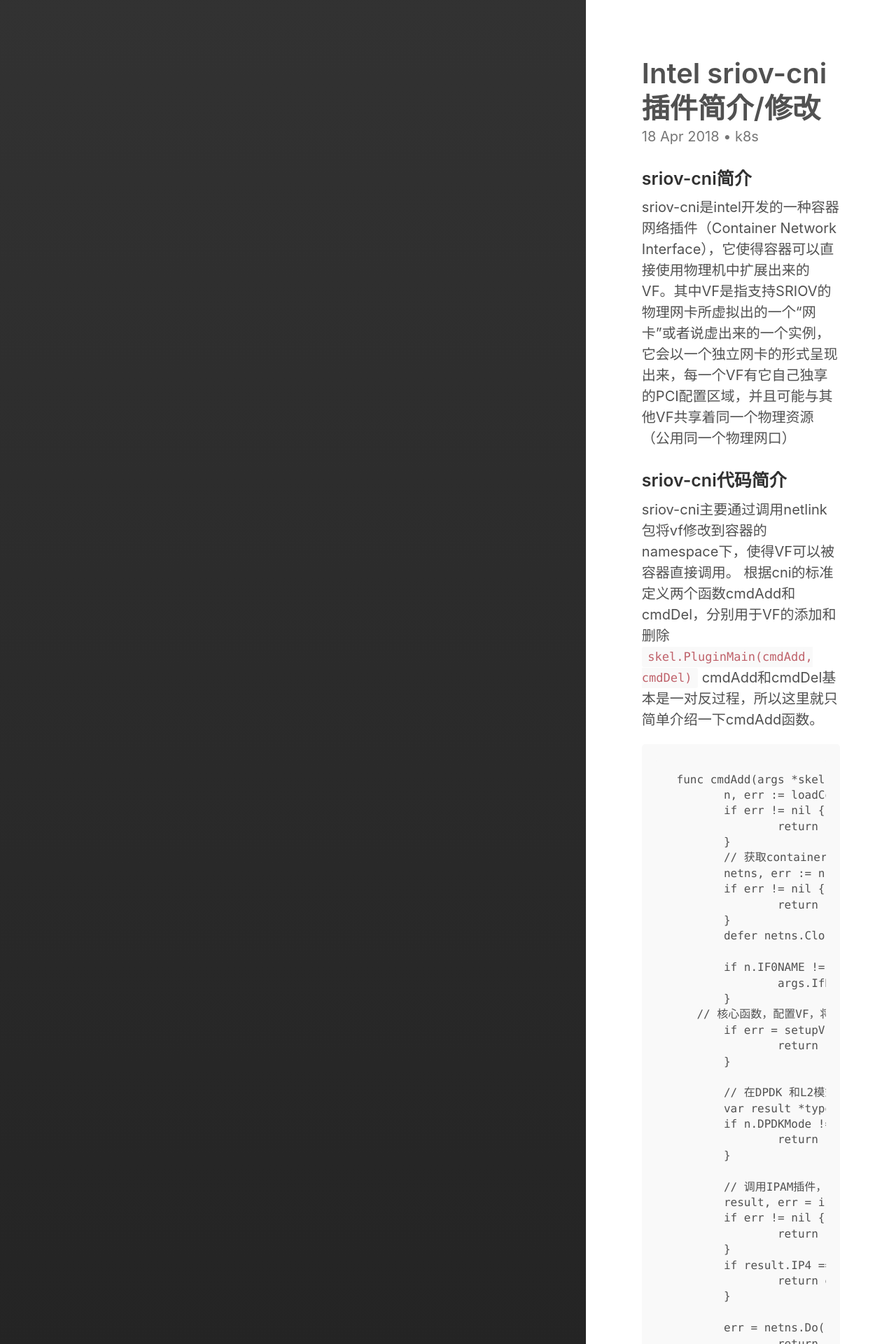
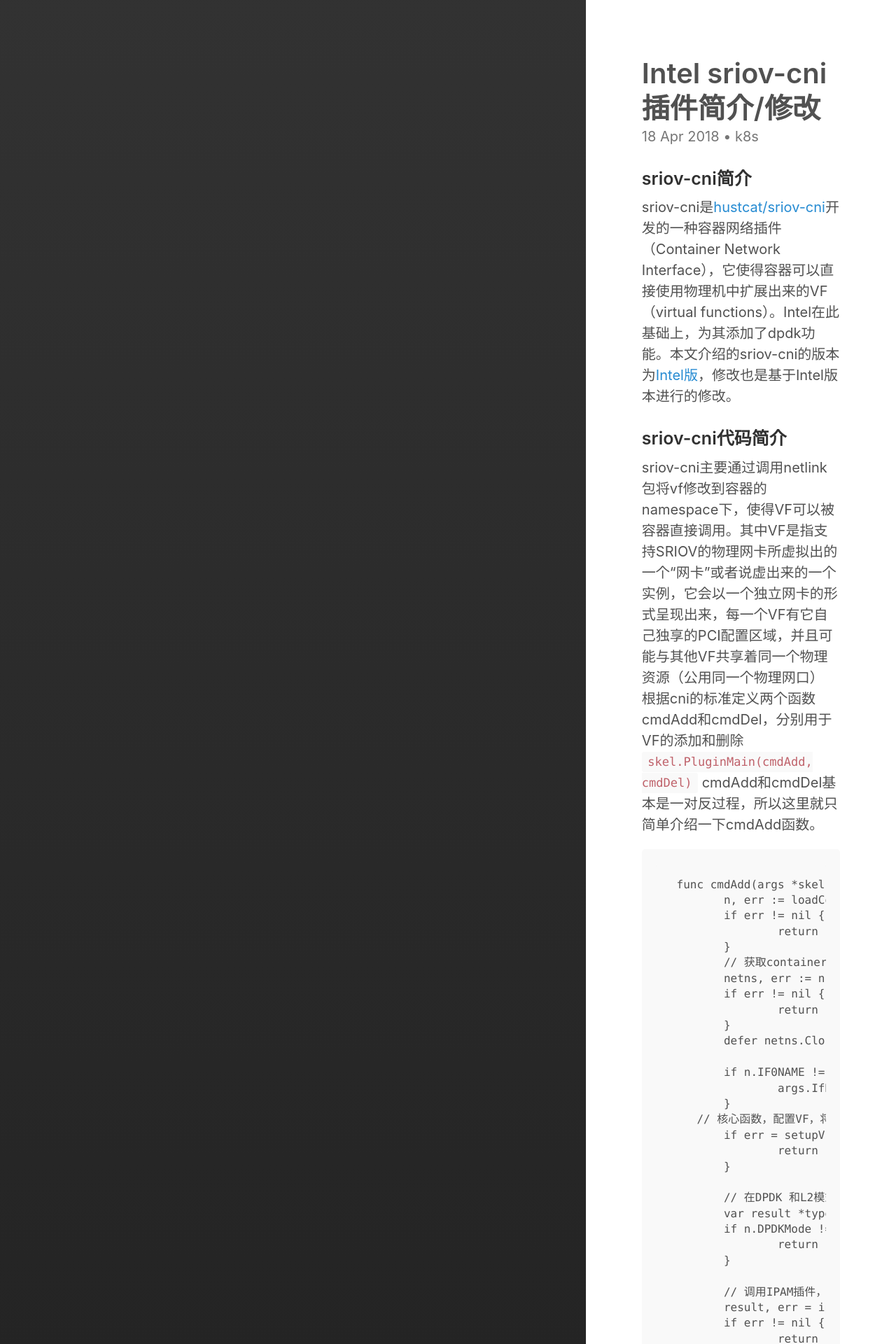
Before and after one commit to srl11/srl11.github.io, a Jekyll site: the page built from _posts/2018-04-18-Intel-sriov-cni.md, in a window 1280 px wide. Shown: the top 1920 px of the page at 70% size. Built offline with Jekyll 4.4.1, drawn with Linux system fonts in a browser that asks for light colours; comment, search, counter and statistics services are not loaded.

Commit message:
update sriov bolg

```diff
--- a/_posts/2018-04-18-Intel-sriov-cni.md
+++ b/_posts/2018-04-18-Intel-sriov-cni.md
@@ -9,10 +9,11 @@
 ---
 
 ### sriov-cni简介
-sriov-cni是intel开发的一种容器网络插件（Container Network Interface），它使得容器可以直接使用物理机中扩展出来的VF。其中VF是指支持SRIOV的物理网卡所虚拟出的一个“网卡”或者说虚出来的一个实例，它会以一个独立网卡的形式呈现出来，每一个VF有它自己独享的PCI配置区域，并且可能与其他VF共享着同一个物理资源（公用同一个物理网口）
+sriov-cni是[hustcat/sriov-cni](https://github.com/hustcat/sriov-cni)开发的一种容器网络插件（Container Network Interface），它使得容器可以直接使用物理机中扩展出来的VF（virtual functions）。Intel在此基础上，为其添加了dpdk功能。本文介绍的sriov-cni的版本为[Intel版](https://github.com/Intel-Corp/sriov-cni)，修改也是基于Intel版本进行的修改。
+
 
 ### sriov-cni代码简介
-sriov-cni主要通过调用netlink包将vf修改到容器的namespace下，使得VF可以被容器直接调用。
+sriov-cni主要通过调用netlink包将vf修改到容器的namespace下，使得VF可以被容器直接调用。其中VF是指支持SRIOV的物理网卡所虚拟出的一个“网卡”或者说虚出来的一个实例，它会以一个独立网卡的形式呈现出来，每一个VF有它自己独享的PCI配置区域，并且可能与其他VF共享着同一个物理资源（公用同一个物理网口）
 根据cni的标准定义两个函数cmdAdd和cmdDel，分别用于VF的添加和删除`skel.PluginMain(cmdAdd, cmdDel)`
 cmdAdd和cmdDel基本是一对反过程，所以这里就只简单介绍一下cmdAdd函数。
 
```
